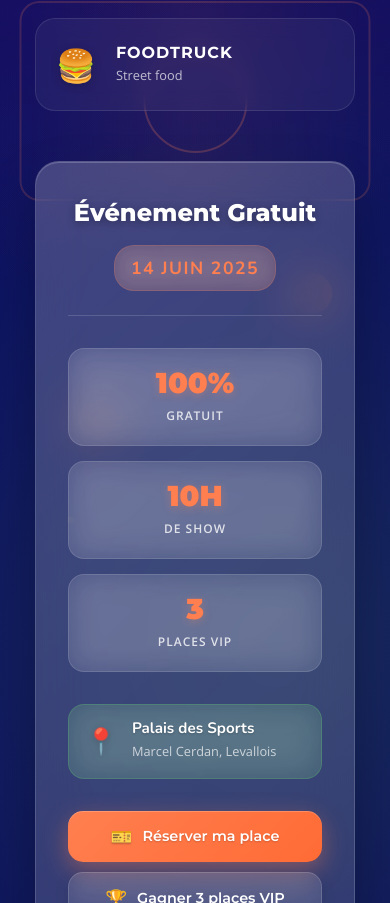
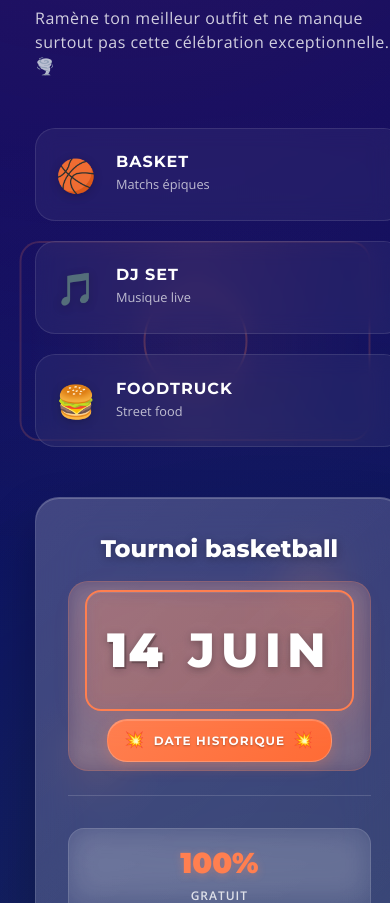
Before and after one commit to Lebeil/storm, a Next.js app: page / in a window 390 px wide. Shown: the part 1097-2000 px from the top of the page. Built offline with nearby package versions, Linux system fonts and the light colour scheme.

Commit message:
fix date

```diff
--- a/app/page.module.css
+++ b/app/page.module.css
@@ -901,6 +901,150 @@
   border: 1px solid rgba(255, 127, 80, 0.2);
 }
 
+/* DESIGN MODERNE ET PROFESSIONNEL POUR LA DATE */
+.dateEpic {
+  position: relative;
+  display: flex;
+  flex-direction: column;
+  align-items: center;
+  gap: 8px;
+}
+
+.dateFireEffect {
+  position: relative;
+  display: flex;
+  flex-direction: column;
+  align-items: center;
+  gap: 8px;
+}
+
+.dateNeonContainer {
+  position: relative;
+  display: flex;
+  flex-direction: column;
+  align-items: center;
+  justify-content: center;
+  width: 100%;
+  background: linear-gradient(135deg,
+      rgba(255, 127, 80, 0.15),
+      rgba(255, 69, 0, 0.12));
+  border: 2px solid var(--color-orange);
+  border-radius: 16px;
+  padding: 20px;
+  backdrop-filter: blur(10px);
+  box-shadow:
+    0 8px 32px rgba(255, 127, 80, 0.2),
+    inset 0 1px 0 rgba(255, 255, 255, 0.1);
+  transition: all 0.3s ease;
+}
+
+.dateNeonContainer:hover {
+  transform: translateY(-2px);
+  box-shadow:
+    0 12px 40px rgba(255, 127, 80, 0.3),
+    inset 0 1px 0 rgba(255, 255, 255, 0.15);
+  border-color: rgba(255, 127, 80, 0.8);
+}
+
+.dateHorizontal {
+  display: flex;
+  align-items: center;
+  justify-content: center;
+  gap: 24px;
+  width: 100%;
+}
+
+.dateMegaNumber {
+  position: relative;
+  display: flex;
+  align-items: center;
+  justify-content: center;
+  flex-shrink: 0;
+  font-family: var(--font-title);
+  font-weight: 900;
+  font-size: 3rem;
+  line-height: 1;
+  text-transform: uppercase;
+  color: white;
+  text-shadow:
+    2px 2px 0 rgba(0, 0, 0, 0.2),
+    0 2px 8px rgba(0, 0, 0, 0.3),
+    0 0 20px rgba(255, 255, 255, 0.1);
+}
+
+.dateNumberShadow,
+.dateNumberMain {
+  display: none;
+}
+
+.dateNumberGlow {
+  display: none;
+  /* Suppression de l'effet glow */
+}
+
+.dateMonthEpic {
+  font-family: var(--font-title);
+  font-weight: 800;
+  font-size: 3rem;
+  color: white;
+  letter-spacing: 6px;
+  text-shadow:
+    0 2px 8px rgba(0, 0, 0, 0.3),
+    0 0 20px rgba(255, 255, 255, 0.1);
+  flex-shrink: 0;
+}
+
+.dateExplosionBanner {
+  display: flex;
+  align-items: center;
+  gap: 8px;
+  background: linear-gradient(135deg,
+      var(--color-orange),
+      #ff6b35);
+  padding: 8px 16px;
+  border-radius: 20px;
+  border: 1px solid rgba(255, 255, 255, 0.2);
+  box-shadow:
+    0 4px 15px rgba(255, 127, 80, 0.3),
+    inset 0 1px 0 rgba(255, 255, 255, 0.2);
+  transition: all 0.3s ease;
+}
+
+.dateExplosionBanner:hover {
+  transform: scale(1.05);
+  box-shadow:
+    0 6px 20px rgba(255, 127, 80, 0.4),
+    inset 0 1px 0 rgba(255, 255, 255, 0.3);
+}
+
+.bangLeft,
+.bangRight {
+  font-size: 1rem;
+  transition: transform 0.3s ease;
+}
+
+.dateExplosionBanner:hover .bangLeft,
+.dateExplosionBanner:hover .bangRight {
+  transform: scale(1.2);
+}
+
+.dateUrgencyText {
+  font-family: var(--font-title);
+  font-weight: 700;
+  font-size: 0.75rem;
+  color: white;
+  text-shadow: 0 1px 2px rgba(0, 0, 0, 0.3);
+  letter-spacing: 1px;
+}
+
+.dateShockwave,
+.dateParticles {
+  display: none;
+  /* Suppression des effets distrayants */
+}
+
+/* ANIMATIONS SUPPRIMÉES POUR UNE MEILLEURE UX */
+
 .eventStats {
   display: grid;
   grid-template-columns: repeat(3, 1fr);
@@ -1176,18 +1320,21 @@
   font-weight: 800;
   line-height: 1.2;
   margin-bottom: 30px;
-  background: linear-gradient(135deg, white, rgba(255, 255, 255, 0.8));
-  background-clip: text;
-  -webkit-background-clip: text;
-  -webkit-text-fill-color: transparent;
-  text-shadow: 0 2px 4px rgba(0, 0, 0, 0.3);
+  color: #ffffff;
+  text-shadow:
+    0 2px 4px rgba(0, 0, 0, 0.7),
+    0 4px 8px rgba(0, 0, 0, 0.8);
 }
 
 .videoText {
   font-family: var(--font-body);
   font-size: 1.1rem;
   line-height: 1.8;
-  color: rgba(255, 255, 255, 0.9);
+  color: #ffffff;
+  font-weight: 500;
+  text-shadow:
+    0 1px 3px rgba(0, 0, 0, 0.7),
+    0 2px 6px rgba(0, 0, 0, 0.9);
 }
 
 .videoText p {
@@ -1196,8 +1343,11 @@
 
 .highlight {
   color: var(--color-orange);
-  font-weight: 700;
-  position: relative;
+  font-weight: 800;
+  position: relative;
+  text-shadow:
+    0 1px 3px rgba(0, 0, 0, 0.8),
+    0 2px 6px rgba(0, 0, 0, 0.9);
 }
 
 .highlight::after {
@@ -2411,12 +2561,15 @@
   font-family: var(--font-title);
   font-weight: 900;
   font-size: 4rem;
-  color: white;
+  color: #ffffff;
   text-align: center;
   margin-bottom: 60px;
   text-transform: uppercase;
   letter-spacing: 4px;
-  text-shadow: 0 4px 8px rgba(0, 0, 0, 0.5), 0 2px 4px rgba(0, 0, 0, 0.8);
+  text-shadow:
+    0 4px 8px rgba(0, 0, 0, 0.8),
+    0 2px 4px rgba(0, 0, 0, 0.9),
+    0 1px 2px rgba(0, 0, 0, 1);
   position: relative;
   z-index: 3;
 }
@@ -2472,21 +2625,26 @@
 
 .programmeItemTitle {
   font-family: var(--font-title);
-  font-weight: 700;
+  font-weight: 800;
   font-size: 1.5rem;
-  color: white;
+  color: #ffffff;
   margin-bottom: 10px;
   line-height: 1.2;
-  text-shadow: 0 2px 4px rgba(0, 0, 0, 0.5);
+  text-shadow:
+    0 2px 4px rgba(0, 0, 0, 0.8),
+    0 1px 2px rgba(0, 0, 0, 0.9);
 }
 
 .programmeItemSubtitle {
   font-family: var(--font-body);
   font-size: 1rem;
-  color: rgba(255, 255, 255, 0.95);
+  color: #ffffff;
   line-height: 1.4;
   margin: 0;
-  text-shadow: 0 1px 2px rgba(0, 0, 0, 0.3);
+  font-weight: 500;
+  text-shadow:
+    0 2px 4px rgba(0, 0, 0, 0.7),
+    0 1px 2px rgba(0, 0, 0, 0.8);
 }
 
 .programmeSpecialItem {
@@ -2604,3 +2762,92 @@
     font-size: 1rem;
   }
 }
+
+/* FAQ Section */
+.faqSection {
+  background: linear-gradient(135deg, #4a0e4e 0%, #2e1065 100%);
+  padding: 80px 0;
+  color: #ffffff;
+}
+
+.faqTitle {
+  font-family: var(--font-title);
+  font-size: 4rem;
+  font-weight: 900;
+  text-align: center;
+  margin-bottom: 60px;
+  color: #ffffff;
+  text-shadow:
+    0 2px 4px rgba(0, 0, 0, 0.8),
+    0 4px 8px rgba(0, 0, 0, 0.9);
+  letter-spacing: 2px;
+}
+
+.faqGrid {
+  max-width: 1000px;
+  margin: 0 auto;
+  display: flex;
+  flex-direction: column;
+  gap: 40px;
+}
+
+.faqItem {
+  text-align: center;
+  padding: 0 20px;
+}
+
+.faqQuestion {
+  font-family: var(--font-title);
+  font-size: 1.8rem;
+  font-weight: 700;
+  color: #ffffff;
+  margin-bottom: 20px;
+  line-height: 1.3;
+  text-shadow:
+    0 1px 3px rgba(0, 0, 0, 0.7),
+    0 2px 6px rgba(0, 0, 0, 0.8);
+}
+
+.faqAnswer {
+  font-family: var(--font-body);
+  font-size: 1.2rem;
+  font-weight: 400;
+  color: #ffffff;
+  line-height: 1.6;
+  text-shadow:
+    0 1px 3px rgba(0, 0, 0, 0.6),
+    0 2px 6px rgba(0, 0, 0, 0.7);
+  max-width: 800px;
+  margin: 0 auto;
+}
+
+.faqHighlight {
+  color: var(--color-orange);
+  font-weight: 700;
+  text-shadow:
+    0 1px 3px rgba(0, 0, 0, 0.8),
+    0 2px 6px rgba(0, 0, 0, 0.9);
+}
+
+@media (max-width: 768px) {
+  .faqSection {
+    padding: 60px 0;
+  }
+
+  .faqTitle {
+    font-size: 3rem;
+    margin-bottom: 40px;
+  }
+
+  .faqQuestion {
+    font-size: 1.5rem;
+  }
+
+  .faqAnswer {
+    font-size: 1.1rem;
+  }
+
+  .faqGrid {
+    gap: 30px;
+  }
+}
--- a/app/page.tsx
+++ b/app/page.tsx
@@ -307,7 +307,15 @@ export default function Home() {
                   Cette année, STORM est exceptionnellement gratuit !
                 </p>
                 <p className={styles.heroSubtext}>
-                  Partagez un moment inoubliable en famille ou entre amis dans une ambiance 100% hip-hop et sport !
+                  Retrouve toutes les confrontations que tu rêves de voir : pros contre streetballers, créateurs de contenu contre joueurs de Nationale, jeunes espoirs, prodiges hors circuit et talents évoluant à l&apos;étranger… tous réunis dans une ambiance électrique. 💥
+                  <br /><br />
+                  <span>
+                    Confrontations inédites, shows, dotations Adidas, bonne musique pour s&apos;ambiancer… et cette année, l&apos;accès est 100 % gratuit (sauf courtside VIP). Rejoins-nous pour vivre une journée de feu, entre hype, culture et compétition. ⚡️
+                  </span>
+                  <br /><br />
+                  <span>
+                    Ramène ton meilleur outfit et ne manque surtout pas cette célébration exceptionnelle. 🌪️
+                  </span>
                 </p>
               </div>
 
@@ -339,8 +347,26 @@ export default function Home() {
             <div className={styles.heroSidebar}>
               <div className={styles.eventCard}>
                 <div className={styles.eventCardHeader}>
-                  <h3>Événement Gratuit</h3>
-                  <div className={styles.eventDate}>14 JUIN 2025</div>
+                  <h3>Tournoi basketball</h3>
+                  <div className={styles.eventDate}>
+                    <div className={styles.dateEpic}>
+                      <div className={styles.dateFireEffect}>
+                        <div className={styles.dateNeonContainer}>
+                          <div className={styles.dateHorizontal}>
+                            <div className={styles.dateMegaNumber}>14</div>
+                            <div className={styles.dateMonthEpic}>JUIN</div>
+                          </div>
+                        </div>
+                        <div className={styles.dateExplosionBanner}>
+                          <span className={styles.bangLeft}>💥</span>
+                          <span className={styles.dateUrgencyText}>DATE HISTORIQUE</span>
+                          <span className={styles.bangRight}>💥</span>
+                        </div>
+                      </div>
+                      <div className={styles.dateShockwave}></div>
+                      <div className={styles.dateParticles}></div>
+                    </div>
+                  </div>
                 </div>
 
                 <div className={styles.eventStats}>
@@ -502,6 +528,7 @@ export default function Home() {
         </div>
       </section>
 
+
       {/* Contest Section */}
       <section className={styles.contest}>
         <div className={styles.contestBackground}>
@@ -631,6 +658,32 @@ export default function Home() {
 
       </section>
 
+      {/* FAQ Section */}
+      <section className={styles.faqSection}>
+        <div className="container">
+          <h2 className={styles.faqTitle}>FAQ</h2>
+
+          <div className={styles.faqGrid}>
+            <div className={styles.faqItem}>
+              <h3 className={styles.faqQuestion}>
+                Y a-t-il des restrictions d&apos;âge pour assister à l&apos;événement ?
+              </h3>
+              <p className={styles.faqAnswer}>
+                Le tournoi est ouvert à tous les âges, mais veuillez noter que les enfants de <span className={styles.faqHighlight}>moins de 12 ans</span> doivent être <span className={styles.faqHighlight}>accompagnés d&apos;un adulte</span>.
+              </p>
+            </div>
+
+            <div className={styles.faqItem}>
+              <h3 className={styles.faqQuestion}>
+                Comment accéder au gymnase ?
+              </h3>
+              <p className={styles.faqAnswer}>
+                C&apos;est très simple, il suffit de prendre le <span className={styles.faqHighlight}>Métro 3</span> et descendre à l&apos;arrêt <span className={styles.faqHighlight}>Pont de Levallois Bécon</span>, le gymnase se situe à 4 minutes à pieds de la station de Métro.
+              </p>
+            </div>
+          </div>
+        </div>
+      </section>
 
       {/* Footer */}
       <footer className={styles.footer}>
```
